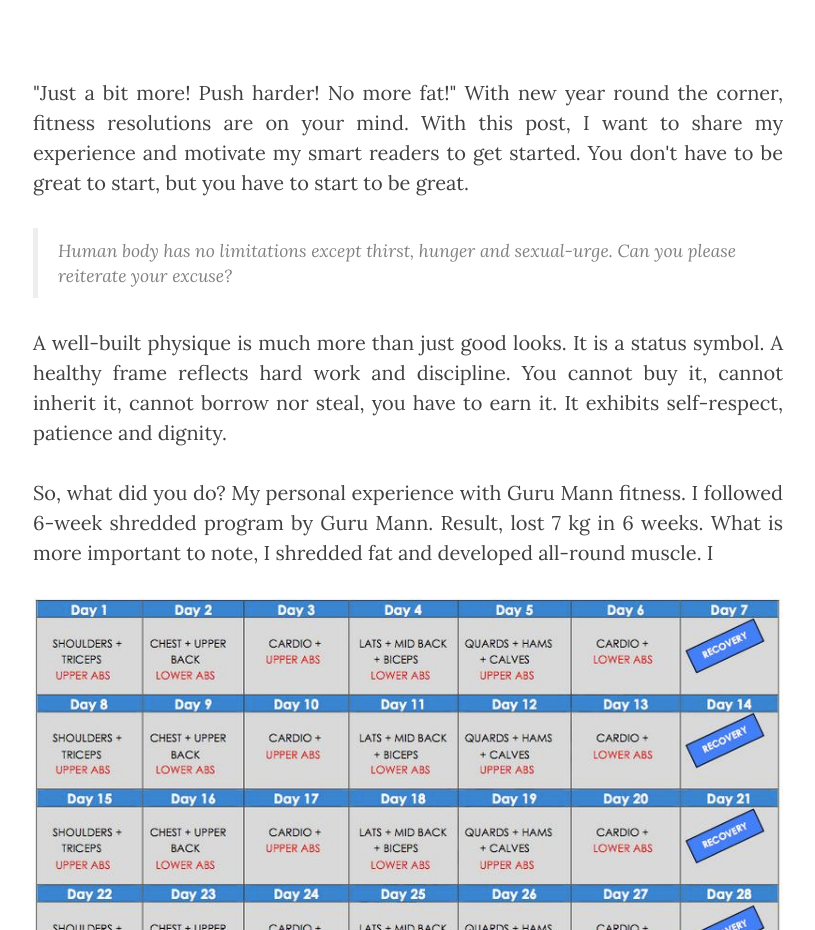
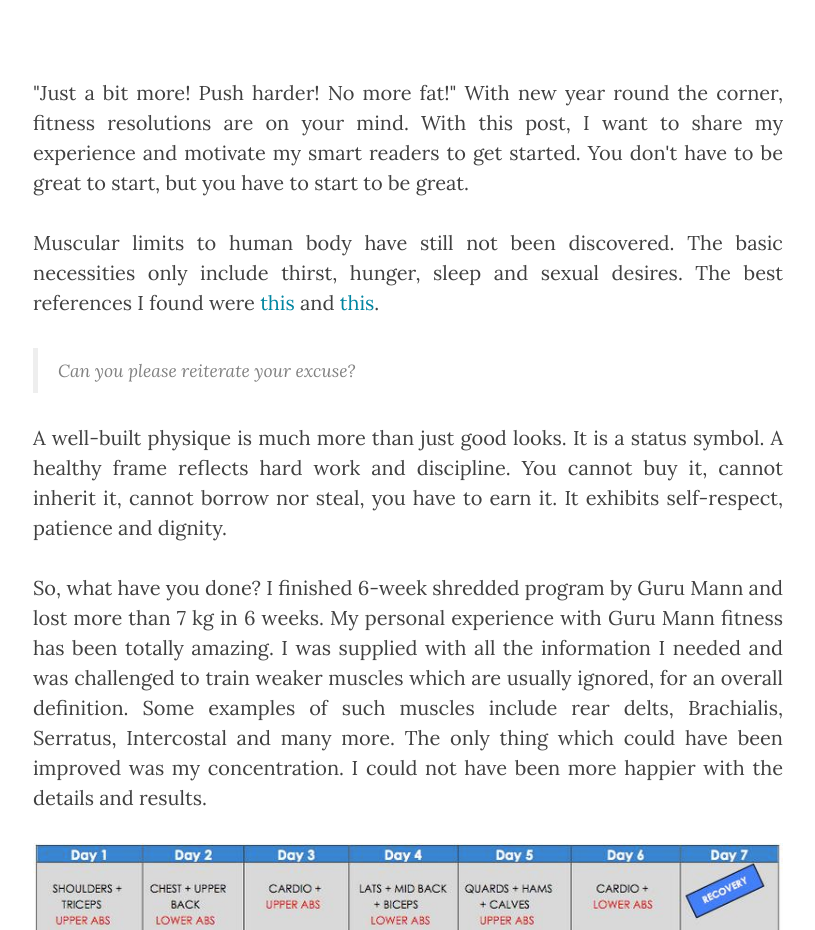
Before and after one commit to saurrv/saurrv.github.io, a Jekyll site: the page built from _posts/2017-01-01-fitness.markdown, in a window 1280 px wide. Shown: the part 478-1408 px from the top of the page, without its empty margins (232-1047 px from the left). Built offline with Jekyll 4.4.1, drawn with Linux system fonts in a browser that asks for light colours; nearby versions of some CDN libraries; some of the changed text lies outside the part shown.

Commit message:
first draft fitness

```diff
--- a/_includes/head.html
+++ b/_includes/head.html
@@ -1,5 +1,5 @@
 <head>
-
+    <base target="_blank"></base>
     <meta charset="utf-8">
     <meta http-equiv="X-UA-Compatible" content="IE=edge">
     <meta name="viewport" content="width=device-width, initial-scale=1">
--- a/_includes/nav.html
+++ b/_includes/nav.html
@@ -16,7 +16,7 @@
         <div class="collapse navbar-collapse" id="bs-example-navbar-collapse-1">
             <ul class="nav navbar-nav navbar-right">
                 <li>
-                    <a href="{{ site.baseurl }}/">Home</a>
+                    <a href="{{ site.baseurl }}/" target="_self">Home</a>
                 </li>
                 <!--{% for page in site.pages %}{% if page.title %}
 				{% if page.url != '/404.html' %}
@@ -28,16 +28,16 @@
                 {% endif %}
                 {% endif %}{% endfor %}-->
                 <li>
-                    <a href="{{ site.baseurl }}/about">About Me</a>
+                    <a href="{{ site.baseurl }}/about" target="_self">About Me</a>
                 </li>
                 <li>
-                    <a href="{{ site.baseurl }}/">Blog</a>
+                    <a href="{{ site.baseurl }}/" target="_self">Blog</a>
                 </li>
                 <!--<li>
                     <a href="{{ site.baseurl }}/publications">Publications</a>
                 </li>-->
                 <li>
-                    <a href="{{ site.baseurl }}/projects">Projects</a>
+                    <a href="{{ site.baseurl }}/projects" target="_blank">Projects</a>
                 </li>
                 <li>
                     <a href="{{ site.baseurl }}/Resume/Resume.pdf" target="_blank">Resume</a>
@@ -46,7 +46,7 @@
                     <a href="{{ site.baseurl }}/timeline">Timeline</a>
                 </li>-->
                 <li>
-                    <a href="{{ site.baseurl }}/contact">Contact</a>
+                    <a href="{{ site.baseurl }}/contact" target="_self">Contact</a>
                 </li>
             </ul>
         </div>
--- a/_posts/2017-01-01-fitness.markdown
+++ b/_posts/2017-01-01-fitness.markdown
@@ -9,18 +9,20 @@ header-img: "img/post-bg-2017-01-01-fitness.jpg"
 
 <p>"Just a bit more! Push harder! No more fat!" With new year round the corner, fitness resolutions are on your mind. With this post, I want to share my experience and motivate my smart readers to get started. You don't have to be great to start, but you have to start to be great.</p>
 
-<blockquote>Human body has no limitations except thirst, hunger and sexual-urge. Can you please reiterate your excuse?</blockquote>
+<p>Muscular limits to human body have still not been discovered. The basic necessities only include thirst, hunger, sleep and sexual desires. The best references I found were <a href="http://scientificbrains.com/3-scientific-facts-that-prove-that-muscular-limits-is-purely-psychological/">this</a> and <a href="http://www.mountrantmore.com/rants/the-limitations-of-the-human-body/">this</a>.</p>
+
+<blockquote>Can you please reiterate your excuse?</blockquote>
 
 <p>A well-built physique is much more than just good looks. It is a status symbol. A healthy frame reflects hard work and discipline. You cannot buy it, cannot inherit it, cannot borrow nor steal, you have to earn it. It exhibits self-respect, patience and dignity.</p>
 
-<p>So, what did you do? My personal experience with Guru Mann fitness. I followed 6-week shredded program by Guru Mann. Result, lost 7 kg in 6 weeks. What is more important to note, I shredded fat and developed all-round muscle. I </p>
+<p>So, what have you done? I finished 6-week shredded program by Guru Mann and lost more than 7 kg in 6 weeks. My personal experience with Guru Mann fitness has been totally amazing. I was supplied with all the information I needed and was challenged to train weaker muscles which are usually ignored, for an overall definition. Some examples of such muscles include rear delts, Brachialis, Serratus, Intercostal and many more. The only thing which could have been improved was my concentration. I could not have been more happier with the details and results.</p>
 
-<a href="#"><img src="{{ site.baseurl }}/img/6-week-shredded-workout-program.jpg" alt="Program Image"></a>
+<a href="http://www.gurumann.com/6Weekshredded.html"><img src="{{ site.baseurl }}/img/6-week-shredded-workout-program.jpg" alt="Program Image"></a>
 <span class="caption text-muted">6-week shredded program by Guru Mann</span>
 
-<p>Who is he? Why is he doing this? How do I get to know him? You can start with the below video and go where your goals and faith take you.</p>
+<p>Who is this guy? Why is he doing this? How do I get to know him? <a href="http://www.gurumann.com/Home.html">Guru Mann</a> is a professional Fitness Model, Certified Advanced Fitness Trainer, Certified Nutrition Specialist and Certified Strength and Conditioning Specialist from San Francisco, California with an Indian origin. He has been modeling and working out for last 19 years. You can start with the below video and go where your goals and faith take you.</p>
 
 <iframe width="560" height="315" src="https://www.youtube.com/embed/52674f82I3w" frameborder="0" allowfullscreen></iframe>
 <!--<span class="caption text-muted">My story - Guru Mann Fitness</span>-->
 
-<p>The goals of writing this article were to motivate a start, share my experience and appreciate my inspiration, Guru Mann. I want you to help me make this article a success by just hitting the gym without too much of thinking.</p>
+<p>The goals of writing this article were to motivate a start, share my experience and appreciate my inspiration, Guru Mann. I want you to help me make this article a success by just hitting the gym without anymore thinking. </p>
--- a/css/clean-blog.css
+++ b/css/clean-blog.css
@@ -16,7 +16,8 @@ p {
   text-justify: inter-word;
 }
 p a {
-  text-decoration: underline;
+  /*text-decoration: underline;*/
+  color: #0085a1;
 }
 h1,
 h2,
```
